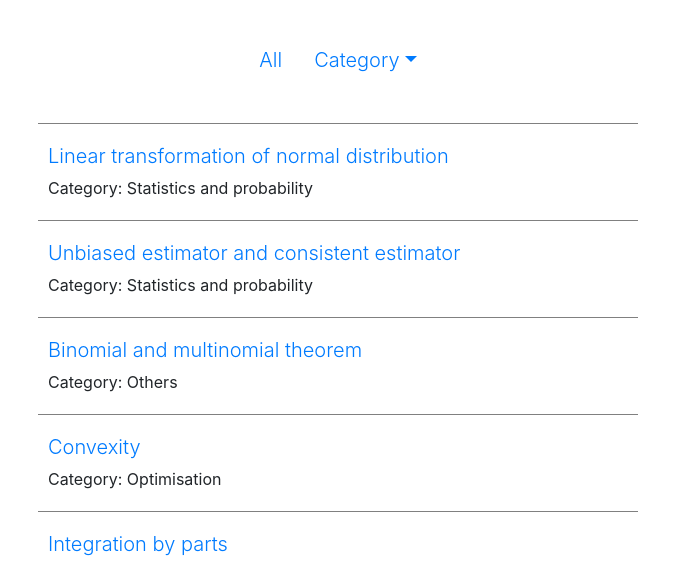
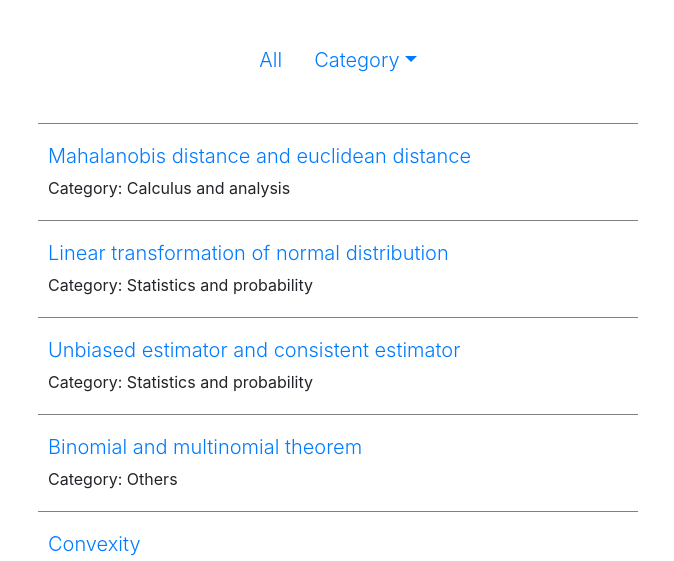
Before and after one commit to shotahorii/datascience-math, a plain HTML site: page index.html in a window 1280 px wide. Shown: the part 223-784 px from the top of the page, without its empty margins (302-976 px from the left). Drawn offline with nearby package versions, Linux system fonts and the light colour scheme.

Commit message:
mahalanobis

```diff
--- a/index.html
+++ b/index.html
@@ -59,6 +59,7 @@ const contents = [
   "https://github.com/shotahorii/math-for-ds/blob/master/content/others/binomial_and_multinomial_theorem.ipynb",
   "https://github.com/shotahorii/math-for-ds/blob/master/content/statistics_and_probability/unbiased_estimator_and_consistent_estimator.ipynb",
   "https://github.com/shotahorii/math-for-ds/blob/master/content/statistics_and_probability/linear_transformation_of_normal_distribution.ipynb",
+  "https://github.com/shotahorii/math-for-ds/blob/master/content/calculus_and_analysis/mahalanobis_distance_and_euclidean_distance.ipynb",
 ];
 // =======================================================================
 
```
